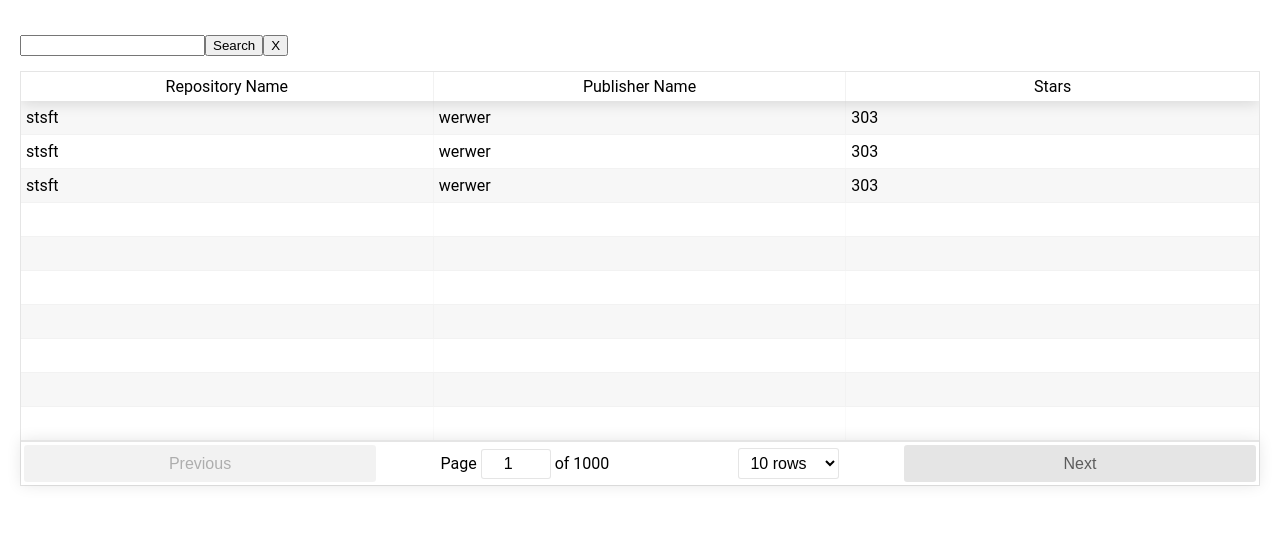
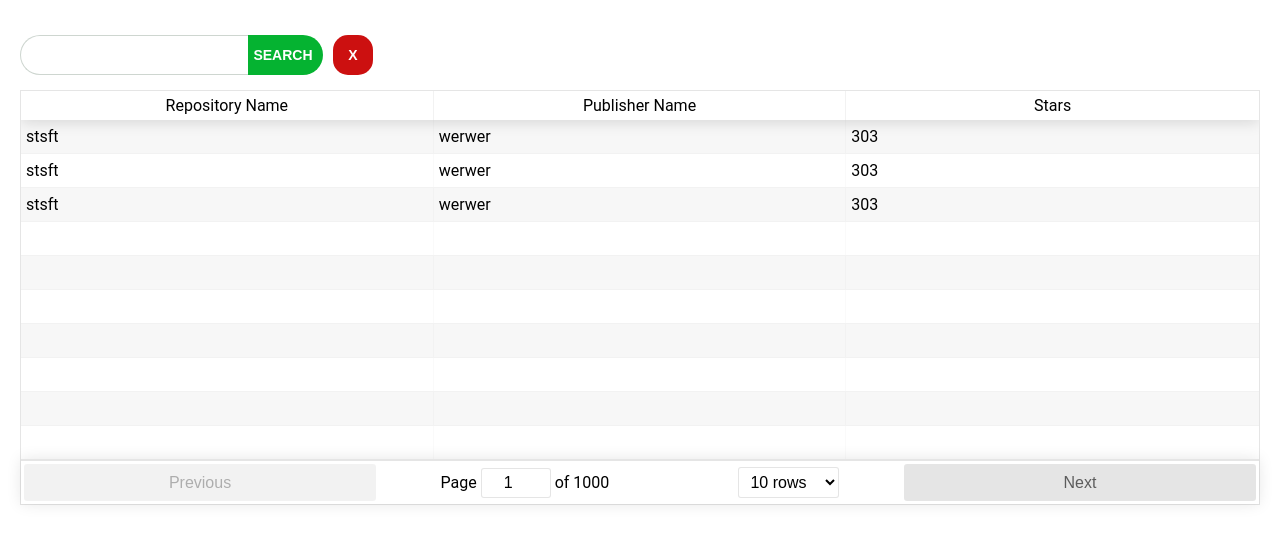
Before and after one commit to JoyTailor-1775/github-test-task, a React (Create React App) app: page / in a window 1280 px wide. Shown: the top 544 px of the page. Built offline with nearby package versions, Linux system fonts and the light colour scheme.

Commit message:
Added styles to search panel

```diff
--- a/src/components/SearchPanel/SearchPanel.js
+++ b/src/components/SearchPanel/SearchPanel.js
@@ -1,5 +1,10 @@
 import React, { PureComponent } from 'react';
 import './search-panel.scss';
+
+const INITIAL_STATE = {
+  searchReq: '',
+};
+Object.freeze(INITIAL_STATE);
 
 export default class SearchPanel extends PureComponent {
   constructor() {
@@ -18,10 +23,10 @@ export default class SearchPanel extends PureComponent {
   onSearch = (e) => {
     e.preventDefault();
     if (!this.state.searchReq) return;
-    console.log('search');
   };
 
   onSearchCancel = (e) => {
+    this.setState({ ...INITIAL_STATE });
     console.log('cancel search');
   };
   render() {
@@ -35,10 +40,14 @@ export default class SearchPanel extends PureComponent {
           maxLength="30"
         />
         <div className="controls">
-          <button className="controls__button--action" type="submit">
+          <button className="controls__button controls__button--action" type="submit">
             Search
           </button>
-          <button className="controls__button--cancel" type="reset" onClick={this.onSearchCancel}>
+          <button
+            className="controls__button controls__button--cancel"
+            type="reset"
+            onClick={this.onSearchCancel}
+          >
             X
           </button>
         </div>
--- a/src/components/SearchPanel/search-panel.scss
+++ b/src/components/SearchPanel/search-panel.scss
@@ -2,4 +2,93 @@
   padding: 15px 0px;
   display: flex;
   justify-self: space-between;
+
+  &__input {
+    min-height: 25px;
+    font-size: 16px;
+    border-radius: 30px 0px 0px 30px;
+    padding: 5px 10px;
+    border: solid 1px #ced6d0;
+    border-right: none;
+    &:focus {
+      outline: none;
+    }
+  }
+
+  .controls {
+    min-width: 125px;
+    display: flex;
+    justify-content: space-between;
+
+    &__button {
+      background-color: transparent;
+      text-transform: uppercase;
+      border: none;
+      color: #ffff;
+      font-weight: 700;
+      font-size: 14px;
+      box-sizing: border-box;
+      cursor: pointer;
+
+      &:focus {
+        outline: none;
+      }
+
+      @keyframes onClickAction {
+        0% {
+          background-color: #05b331;
+          color: #ffff;
+        }
+        50% {
+          background-color: #ffff;
+          color: #05b331;
+          border: solid 1px #05b331;
+        }
+        100% {
+          background-color: #05b331;
+          color: #ffff;
+        }
+      }
+
+      @keyframes onClickCancel {
+        0% {
+          background-color: #cc1010;
+          color: #ffff;
+        }
+        50% {
+          background-color: #ffff;
+          color: #cc1010;
+          border: solid 1px #cc1010;
+        }
+        100% {
+          background-color: #cc1010;
+          color: #ffff;
+        }
+      }
+
+      &--action {
+        background-color: #05b331;
+        min-width: 75px;
+        padding: 0px 5px 0px 0px;
+        border-radius: 0px 30px 30px 0px;
+
+        &:hover {
+          animation-name: onClickAction;
+          animation-duration: 1.7s;
+        }
+      }
+
+      &--cancel {
+        background-color: #cc1010;
+        width: 40px;
+        height: 40px;
+        border-radius: 15px;
+
+        &:hover {
+          animation-name: onClickCancel;
+          animation-duration: 1.7s;
+        }
+      }
+    }
+  }
 }
--- a/src/store/githubRepos/reposReducers.js
+++ b/src/store/githubRepos/reposReducers.js
@@ -6,6 +6,7 @@ const INITIAL_QUERY = {
   page: 0,
   order: null,
 };
+Object.freeze(INITIAL_QUERY);
 
 function reposReducer(state = [], { type, payload }) {
   switch (type) {
```
